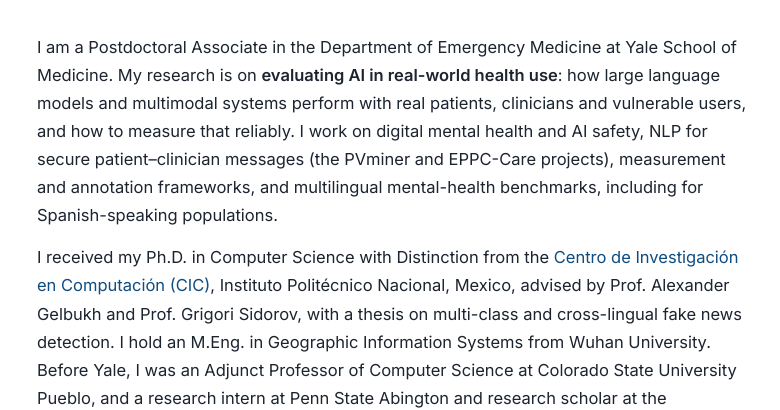
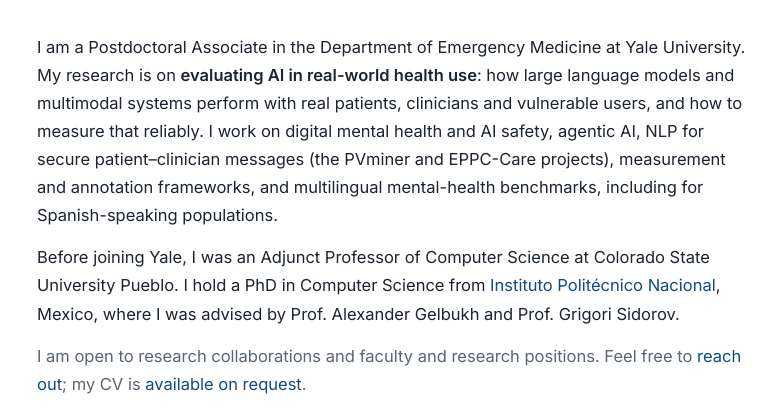
Before and after one commit to marif561/marif561.github.io, a plain HTML site: page index.html in a window 1280 px wide. Shown: the part 404-814 px from the top of the page, without its empty margins (247-1027 px from the left). Drawn offline with Linux system fonts and the light colour scheme.

Commit message:
Update intro text
Co-Authored-By: Claude Opus 5.5 <noreply@anthropic.com>
Claude-Session: https://claude.ai/code/session_011SME3VVj1CGpF6xNaU8ZAr

```diff
--- a/index.html
+++ b/index.html
@@ -63,21 +63,18 @@
 
     <section class="bio">
       <p>
-        I am a Postdoctoral Associate in the Department of Emergency Medicine at Yale School of Medicine.
-        My research is on <b>evaluating AI in real-world health use</b>: how large language models and multimodal
-        systems perform with real patients, clinicians and vulnerable users, and how to measure that reliably.
-        I work on digital mental health and AI safety, NLP for secure patient–clinician messages
-        (the PVminer and EPPC-Care projects), measurement and annotation frameworks, and multilingual
-        mental-health benchmarks, including for Spanish-speaking populations.
+        I am a Postdoctoral Associate in the Department of Emergency Medicine at Yale University. My research
+        is on <b>evaluating AI in real-world health use</b>: how large language models and multimodal systems
+        perform with real patients, clinicians and vulnerable users, and how to measure that reliably. I work on
+        digital mental health and AI safety, agentic AI, NLP for secure patient–clinician messages (the PVminer
+        and EPPC-Care projects), measurement and annotation frameworks, and multilingual mental-health
+        benchmarks, including for Spanish-speaking populations.
       </p>
       <p>
-        I received my Ph.D. in Computer Science with Distinction from the
-        <a href="https://www.cic.ipn.mx/" target="_blank" rel="noopener">Centro de Investigación en Computación (CIC)</a>,
-        Instituto Politécnico Nacional, Mexico, advised by Prof. Alexander Gelbukh and Prof. Grigori Sidorov,
-        with a thesis on multi-class and cross-lingual fake news detection. I hold an M.Eng. in Geographic
-        Information Systems from Wuhan University. Before Yale, I was an Adjunct Professor of Computer Science
-        at Colorado State University Pueblo, and a research intern at Penn State Abington and research scholar
-        at the University of Colorado, Colorado Springs.
+        Before joining Yale, I was an Adjunct Professor of Computer Science at Colorado State University Pueblo.
+        I hold a PhD in Computer Science from
+        <a href="https://www.ipn.mx/" target="_blank" rel="noopener">Instituto Politécnico Nacional</a>, Mexico,
+        where I was advised by Prof. Alexander Gelbukh and Prof. Grigori Sidorov.
       </p>
       <p class="note">I am open to research collaborations and faculty and research positions. Feel free to <a href="mailto:arifmuhmmand@gmail.com">reach out</a>; my CV is <a href="cv.html">available on request</a>.</p>
     </section>
```
